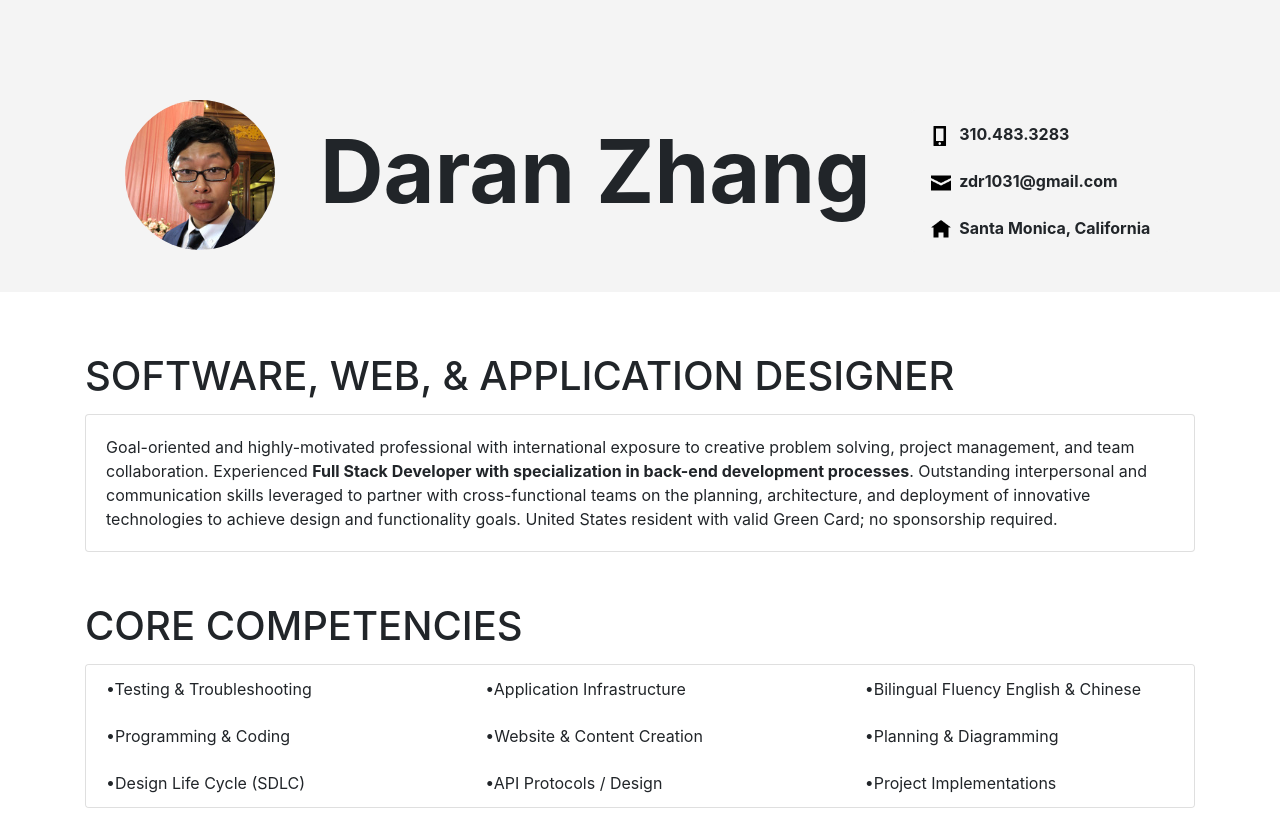
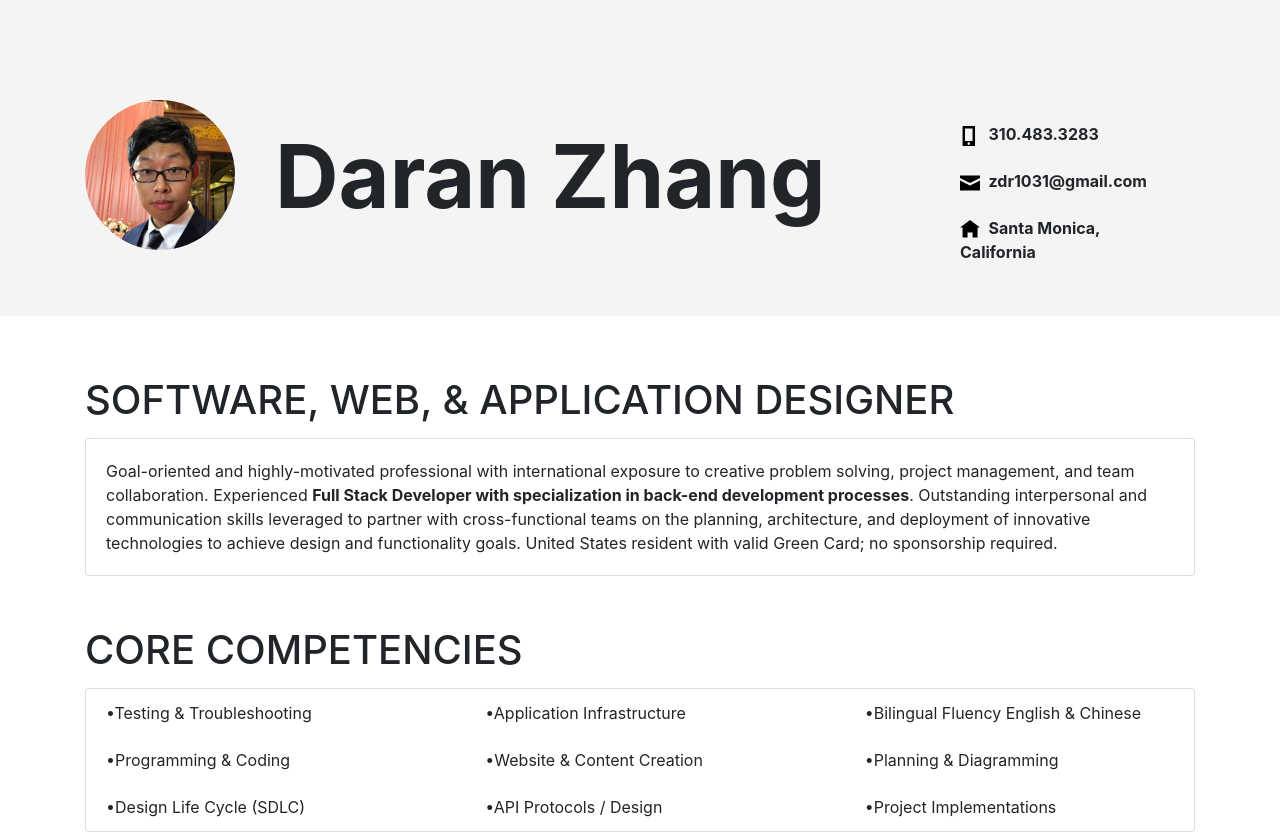
Before and after one commit to 0xZDR/0xZDR.github.io, a plain HTML site: page index.html in a window 1280 px wide. Shown: the top 834 px of the page. Drawn offline with nearby package versions, Linux system fonts and the light colour scheme.

Commit message:
index.html: modified list

```diff
--- a/index.html
+++ b/index.html
@@ -33,21 +33,20 @@
         margin-bottom: 20px;
       }
       .status-bar li {
-        margin-left: 40px;
+        /*margin-left: 40px;*/
         background-color: #f4f4f4;
       }
       .company-title {
         margin-left: 10px
       }
       .name {
-        margin-left: 45px;
-        margin-top: 25px;
+        margin-top: 30px;
         font-size: 88px;
       }
       .profile-img {
         margin-top: 20px;
         margin-bottom: 10px;
-        margin-left: 55px;
+        /*margin-left: 55px;*/
         width: 150px;
         height: auto;
       }
@@ -68,14 +67,14 @@
     <div class="container-fluid status">
       <div class="container">
         <div class="row">
-          <div class='.col-sm-12  .col-md-12  .col-lg-2  .col-xl-1'>
+          <div class='col-sm-12  col-md-12  col-lg-2  col-xl-2'>
             <img src="./img/profile_img/me.jpeg" alt="profile img" class="profile-img rounded-circle">
           </div>
-          <div class='.col-sm-12  .col-md-12  .col-lg-8  .col-xl-10 name'>
+          <div class='col-sm-12  col-md-12  col-lg-7  col-xl-7 name'>
             <b>Daran Zhang</b>
           </div>
 
-          <div class=".col-sm-12  .col-md-12  .col-lg-2  .col-xl-1 status-bar">
+          <div class="col-sm-12  col-md-12  col-lg-3  col-xl-3 status-bar">
             <li class="list-group-item">
               <img src="./img/status_icons/phone.png" alt="phone" class="status-icon">
               <b>310.483.3283</b>
@@ -115,17 +114,17 @@
 
       <div class="card mb-3">
         <div class='row'>
-          <div class="col-4">
+          <div class="col-sm-12  col-md-6  col-lg-6  col-xl-4">
             <li class="list-group-item">&bull;Testing & Troubleshooting  </li>
             <li class="list-group-item">&bull;Programming & Coding  </li>
             <li class="list-group-item">&bull;Design Life Cycle (SDLC) </li>
           </div>
-          <div class="col-4">
+          <div class="col-sm-12  col-md-6  col-lg-6  col-xl-4">
             <li class="list-group-item">&bull;Application Infrastructure </li>
             <li class="list-group-item">&bull;Website & Content Creation </li>
             <li class="list-group-item">&bull;API Protocols / Design </li>
           </div>
-          <div class="col-4">
+          <div class="col-sm-12  col-md-6  col-lg-6  col-xl-4">
             <li class="list-group-item">&bull;Bilingual Fluency English & Chinese </li>
             <li class="list-group-item">&bull;Planning & Diagramming </li>
             <li class="list-group-item">&bull;Project Implementations </li>
```
Lines whose indentation alone changed are shown as unchanged.
